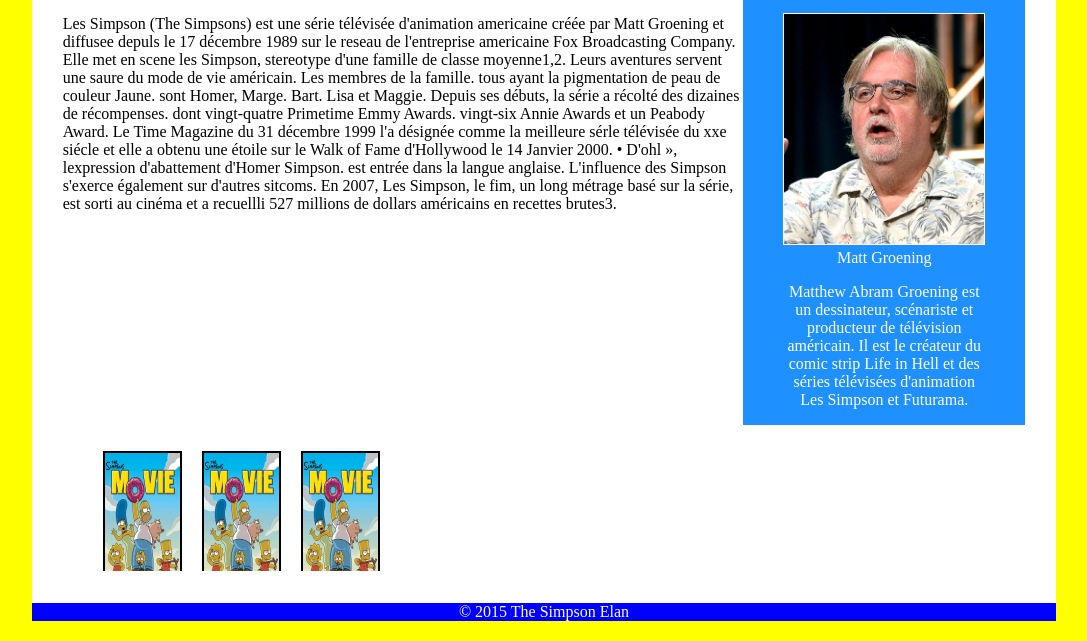
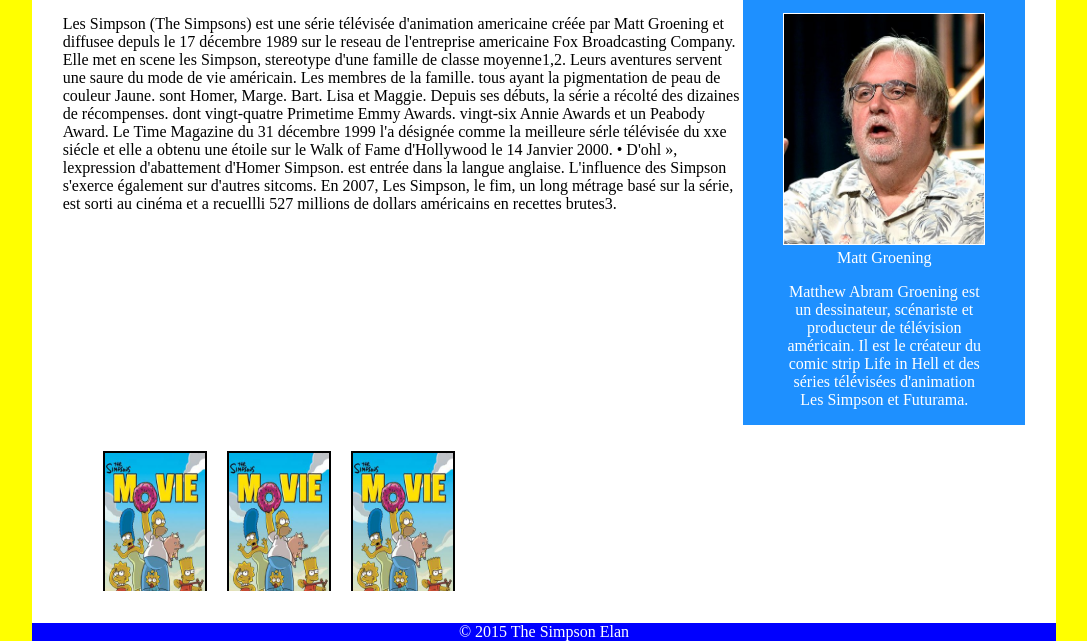
Before and after one commit to D0000ds/Les-Simpson, a plain HTML site: page Simpson/index.html in a window 1280 px wide. Shown: the part 472-1113 px from the top of the page, without its empty margins (96-1183 px from the left). Drawn offline with Linux system fonts and the light colour scheme.

Commit message:
Simpson Web site
bug and size fixed

```diff
--- a/Simpson/css/style.css
+++ b/Simpson/css/style.css
@@ -105,6 +105,7 @@ h1{
     height: 230px;
 }
 
+
 footer p{
     background-color: blue;
     color: white;
@@ -163,12 +164,12 @@ footer p{
 
 @media screen and (min-width: 720px)and (max-width: 1280px){
     .ImgMovie{
-        width: 300px;
-        height: 130px;
+        width: 400px;
+        height: 150px;
     }
 
     .ImgMovie img{
-        width: 75px;
-        height: 150px;
+        width: 100px;
+        height: 180px;
     }
 }
```
